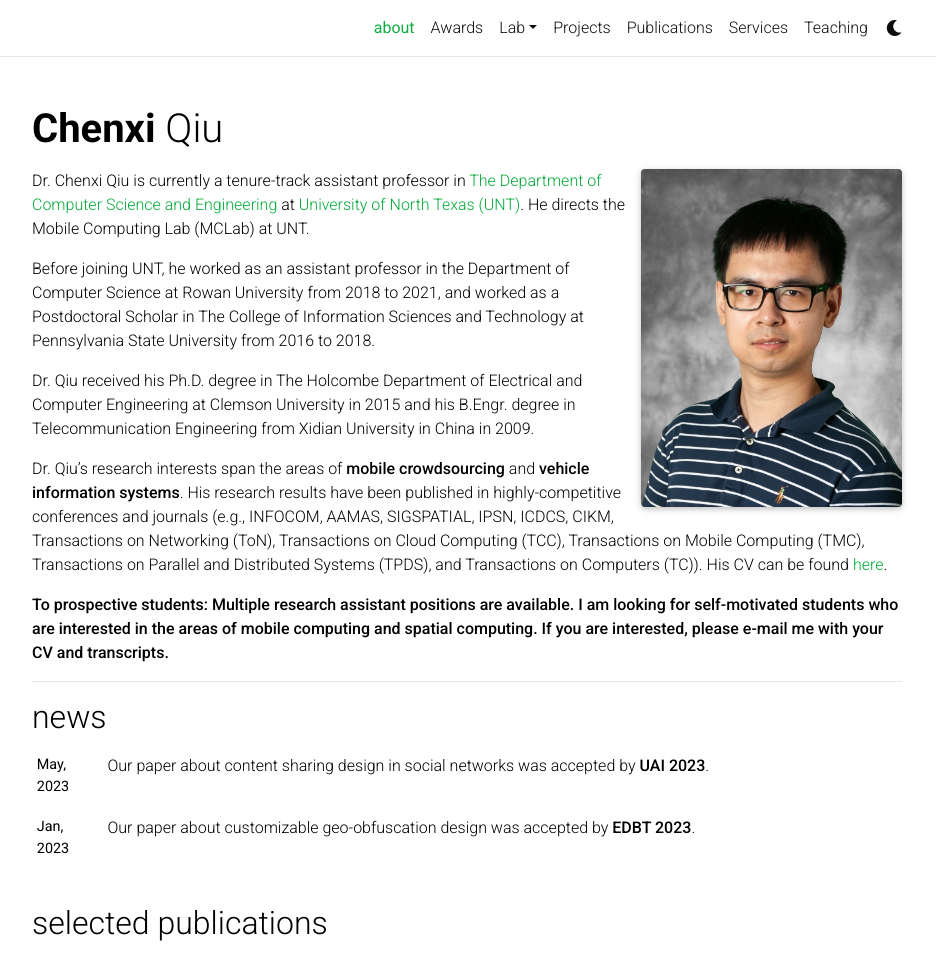
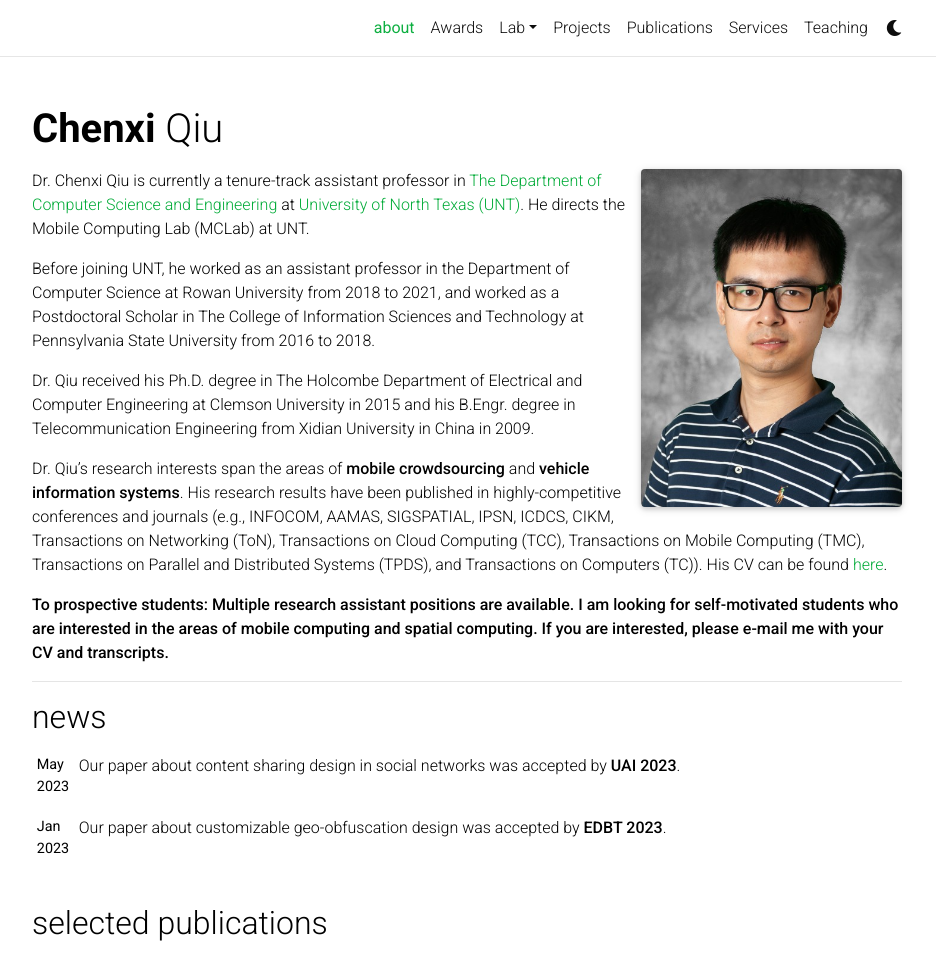
Before and after one commit to chenxiunt/chenxiunt.github.io, a Jekyll site: the page built from _pages/about.md, in a window 1280 px wide and 1244 px high, cut to the strip 0-955 px from the top of the window. Shown: the whole strip, without its empty margins (173-1109 px from the left). Built offline with Jekyll 4.4.1, drawn with Linux system fonts in a browser that asks for light colours; full-size pictures stand in for the smaller copies a plugin makes; comment, search, counter and statistics services are not loaded; a style sheet for code colours, icons or effects is not loaded.

Commit message:
Update news.html

```diff
--- a/_includes/news.html
+++ b/_includes/news.html
@@ -13,7 +13,7 @@
               {% endif %}
               {% for item in news limit: news_limit %}
                 <tr>
-                  <th scope="row">{{ item.date | date: "%b, %Y" }}</th>
+                  <th scope="row">{{ item.date | date: "%b<br> %Y" }}</th>
                   <td>
                     {% if item.inline -%}
                       {{ item.content | remove: '<p>' | remove: '</p>' | emojify }}
```
